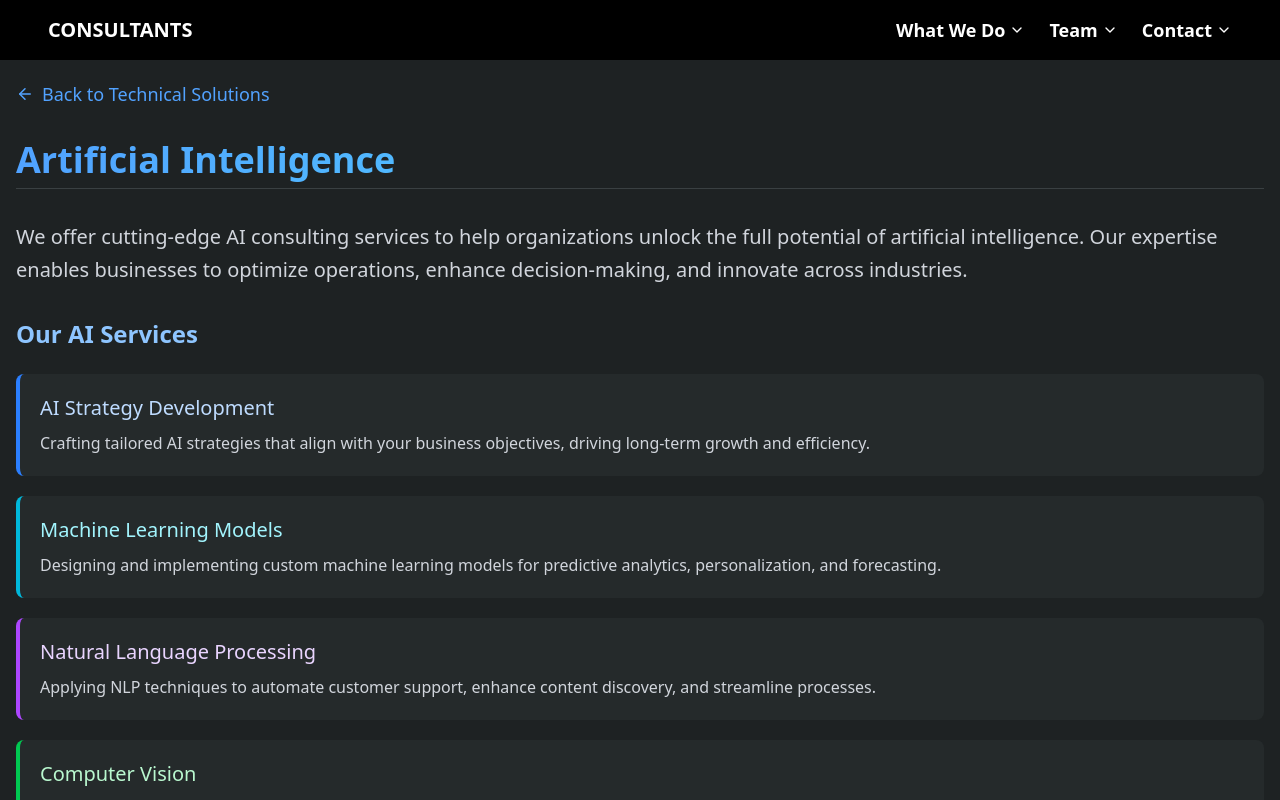
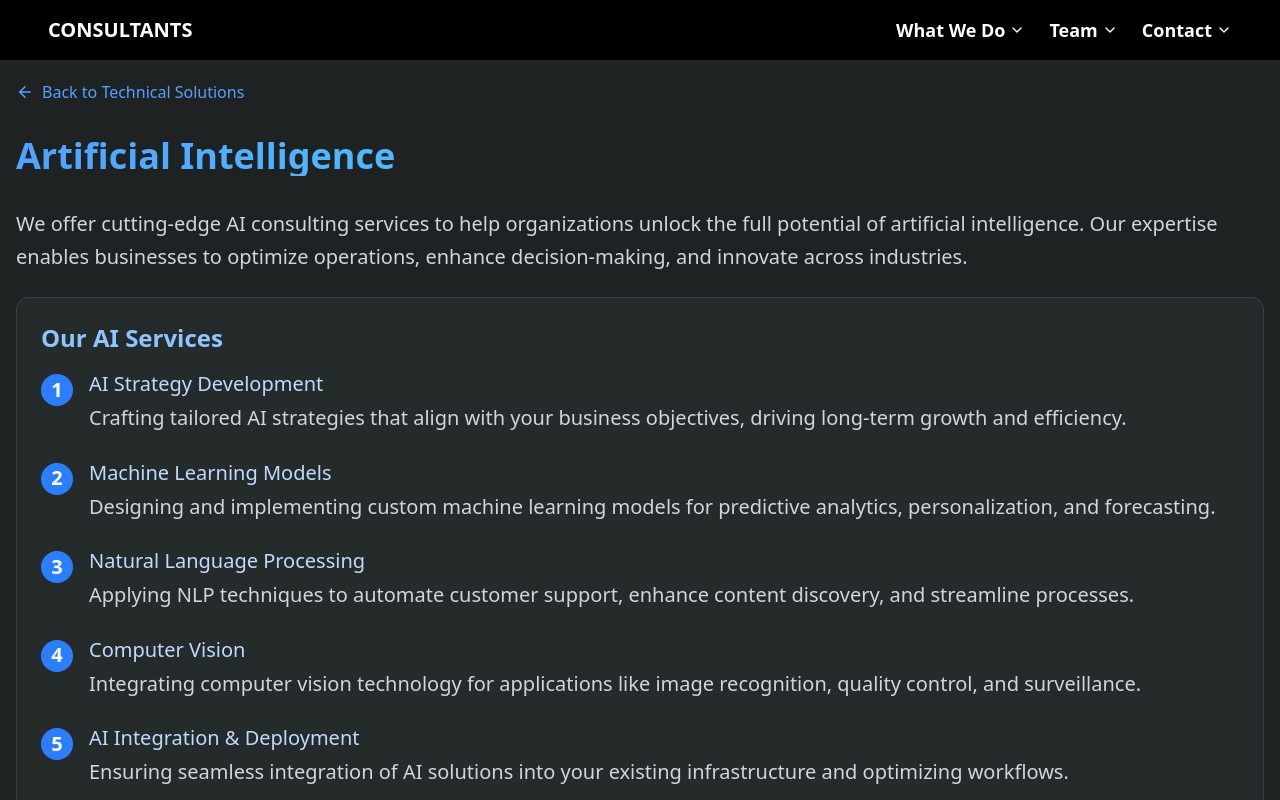
Before and after one commit to Prasanna018/Consulting-Website-freelance, a React (Vite) app: page /artificial-intelligence in a window 1280 px wide. Built offline with nearby package versions, Linux system fonts and the light colour scheme.

Commit message:
ai implemented style

```diff
--- a/src/what-to-do/AI.jsx
+++ b/src/what-to-do/AI.jsx
@@ -7,7 +7,7 @@ function AI() {
     const navigate = useNavigate();
 
     return (
-        <div className="min-h-screen  w-full bg-[#1e2223] text-white overflow-y-auto" style={{
+        <div className="min-h-screen w-full bg-[#1e2223] text-white overflow-y-auto" style={{
             position: 'absolute',
             top: 0,
             left: 0,
@@ -20,101 +20,82 @@ function AI() {
             <style jsx>{`div::-webkit-scrollbar { display: none; }`}</style>
 
             <motion.div
-                initial={{ opacity: 0 }}
-                animate={{ opacity: 1 }}
-                transition={{ duration: 0.4 }}
+                initial={{ opacity: 0, y: -20 }}
+                animate={{ opacity: 1, y: 0 }}
+                transition={{ duration: 0.5 }}
                 className="container mx-auto px-4 pt-20 pb-20"
             >
                 {/* Back button */}
                 <motion.button
                     whileHover={{ x: -3 }}
-                    onClick={() => navigate('/what-we-do/technical-solutions', { replace: false })}
+                    onClick={() => navigate('/what-we-do/technical-solutions')}
                     className="flex cursor-pointer items-center gap-2 text-blue-400 mb-8 hover:text-blue-300 transition-colors"
                 >
                     <ArrowLeft size={18} />
-                    <span className="text-lg">Back to Technical Solutions</span>
+                    <span>Back to Technical Solutions</span>
                 </motion.button>
 
                 {/* Main content */}
                 <div className="space-y-8">
                     <motion.h1
-                        initial={{ opacity: 0, y: -10 }}
-                        animate={{ opacity: 1, y: 0 }}
+                        initial={{ opacity: 0 }}
+                        animate={{ opacity: 1 }}
                         transition={{ delay: 0.1 }}
-                        className="text-4xl font-bold text-transparent bg-clip-text bg-gradient-to-r from-blue-400 to-cyan-300 pb-2 border-b border-[#3a4042]"
+                        className="text-4xl font-bold text-transparent bg-clip-text bg-gradient-to-r from-blue-400 to-cyan-300"
                     >
                         Artificial Intelligence
                     </motion.h1>
 
-                    <motion.p
+                    <motion.div
                         initial={{ opacity: 0 }}
                         animate={{ opacity: 1 }}
                         transition={{ delay: 0.2 }}
-                        className="text-xl leading-relaxed text-gray-300"
+                        className="text-xl leading-relaxed text-gray-300 space-y-6"
                     >
-                        We offer cutting-edge AI consulting services to help organizations unlock the full potential of artificial intelligence. Our expertise enables businesses to optimize operations, enhance decision-making, and innovate across industries.
-                    </motion.p>
+                        <p>
+                            We offer cutting-edge AI consulting services to help organizations unlock the full potential of artificial intelligence. Our expertise enables businesses to optimize operations, enhance decision-making, and innovate across industries.
+                        </p>
 
-                    {/* Services section */}
-                    <motion.div
-                        initial={{ opacity: 0 }}
-                        animate={{ opacity: 1 }}
-                        transition={{ delay: 0.3 }}
-                        className="space-y-6"
-                    >
-                        <h2 className="text-2xl font-semibold text-blue-300">Our AI Services</h2>
+                        <div className="bg-[#252a2b] rounded-xl p-6 border border-[#3a4042]">
+                            <h2 className="text-2xl font-semibold mb-4 text-blue-300">Our AI Services</h2>
 
-                        <div className="grid gap-5">
-                            {/* Service Item 1 */}
-                            <div className="p-5 bg-[#252a2b] rounded-lg border-l-4 border-blue-500 hover:bg-[#2a3032] transition-colors">
-                                <h3 className="text-xl font-medium text-blue-200 mb-2">AI Strategy Development</h3>
-                                <p className="text-gray-300 leading-relaxed">
-                                    Crafting tailored AI strategies that align with your business objectives, driving long-term growth and efficiency.
-                                </p>
-                            </div>
-
-                            {/* Service Item 2 */}
-                            <div className="p-5 bg-[#252a2b] rounded-lg border-l-4 border-cyan-500 hover:bg-[#2a3032] transition-colors">
-                                <h3 className="text-xl font-medium text-cyan-200 mb-2">Machine Learning Models</h3>
-                                <p className="text-gray-300 leading-relaxed">
-                                    Designing and implementing custom machine learning models for predictive analytics, personalization, and forecasting.
-                                </p>
-                            </div>
-
-                            {/* Service Item 3 */}
-                            <div className="p-5 bg-[#252a2b] rounded-lg border-l-4 border-purple-500 hover:bg-[#2a3032] transition-colors">
-                                <h3 className="text-xl font-medium text-purple-200 mb-2">Natural Language Processing</h3>
-                                <p className="text-gray-300 leading-relaxed">
-                                    Applying NLP techniques to automate customer support, enhance content discovery, and streamline processes.
-                                </p>
-                            </div>
-
-                            {/* Service Item 4 */}
-                            <div className="p-5 bg-[#252a2b] rounded-lg border-l-4 border-green-500 hover:bg-[#2a3032] transition-colors">
-                                <h3 className="text-xl font-medium text-green-200 mb-2">Computer Vision</h3>
-                                <p className="text-gray-300 leading-relaxed">
-                                    Integrating computer vision technology for applications like image recognition, quality control, and surveillance.
-                                </p>
-                            </div>
-
-                            {/* Service Item 5 */}
-                            <div className="p-5 bg-[#252a2b] rounded-lg border-l-4 border-indigo-500 hover:bg-[#2a3032] transition-colors">
-                                <h3 className="text-xl font-medium text-indigo-200 mb-2">AI Integration & Deployment</h3>
-                                <p className="text-gray-300 leading-relaxed">
-                                    Ensuring seamless integration of AI solutions into your existing infrastructure and optimizing workflows.
-                                </p>
+                            <div className="space-y-6">
+                                {[
+                                    {
+                                        title: 'AI Strategy Development',
+                                        desc: 'Crafting tailored AI strategies that align with your business objectives, driving long-term growth and efficiency.',
+                                    },
+                                    {
+                                        title: 'Machine Learning Models',
+                                        desc: 'Designing and implementing custom machine learning models for predictive analytics, personalization, and forecasting.',
+                                    },
+                                    {
+                                        title: 'Natural Language Processing',
+                                        desc: 'Applying NLP techniques to automate customer support, enhance content discovery, and streamline processes.',
+                                    },
+                                    {
+                                        title: 'Computer Vision',
+                                        desc: 'Integrating computer vision technology for applications like image recognition, quality control, and surveillance.',
+                                    },
+                                    {
+                                        title: 'AI Integration & Deployment',
+                                        desc: 'Ensuring seamless integration of AI solutions into your existing infrastructure and optimizing workflows.',
+                                    },
+                                ].map((item, index) => (
+                                    <div className="flex items-start" key={index}>
+                                        <div className="flex-shrink-0 h-8 w-8 rounded-full bg-blue-500 flex items-center justify-center mr-4 mt-1">
+                                            <span className="text-white font-bold">{index + 1}</span>
+                                        </div>
+                                        <div>
+                                            <h3 className="text-xl font-medium text-blue-200">{item.title}</h3>
+                                            <p className="text-gray-300 mt-1">{item.desc}</p>
+                                        </div>
+                                    </div>
+                                ))}
                             </div>
                         </div>
-                    </motion.div>
 
-                    {/* Closing paragraph */}
-                    <motion.div
-                        initial={{ opacity: 0 }}
-                        animate={{ opacity: 1 }}
-                        transition={{ delay: 0.4 }}
-                        className="pt-4"
-                    >
-                        <p className="text-lg leading-relaxed text-gray-300 italic bg-[#252a2b] p-5 rounded-lg">
+                        <p className="italic text-gray-300">
                             We work alongside your teams to ensure AI technologies are seamlessly integrated into your operations, driving both short-term success and long-term innovation. Our goal is to help you stay ahead of the competition by transforming data into actionable insights.
                         </p>
                     </motion.div>
```
